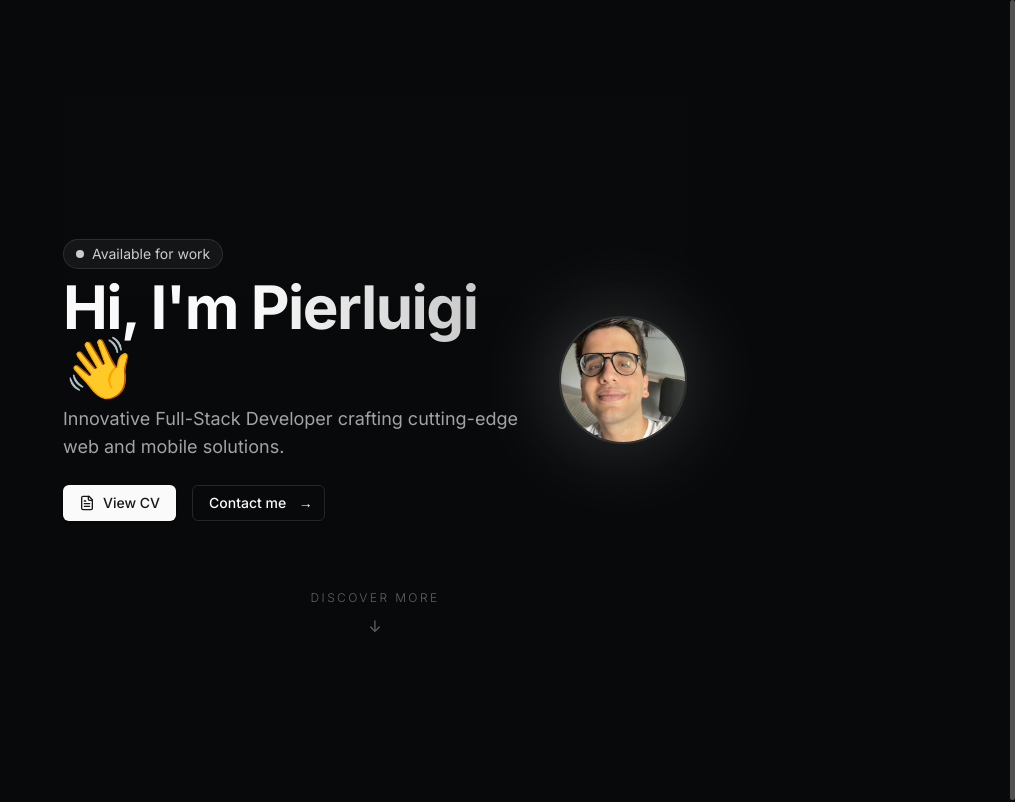
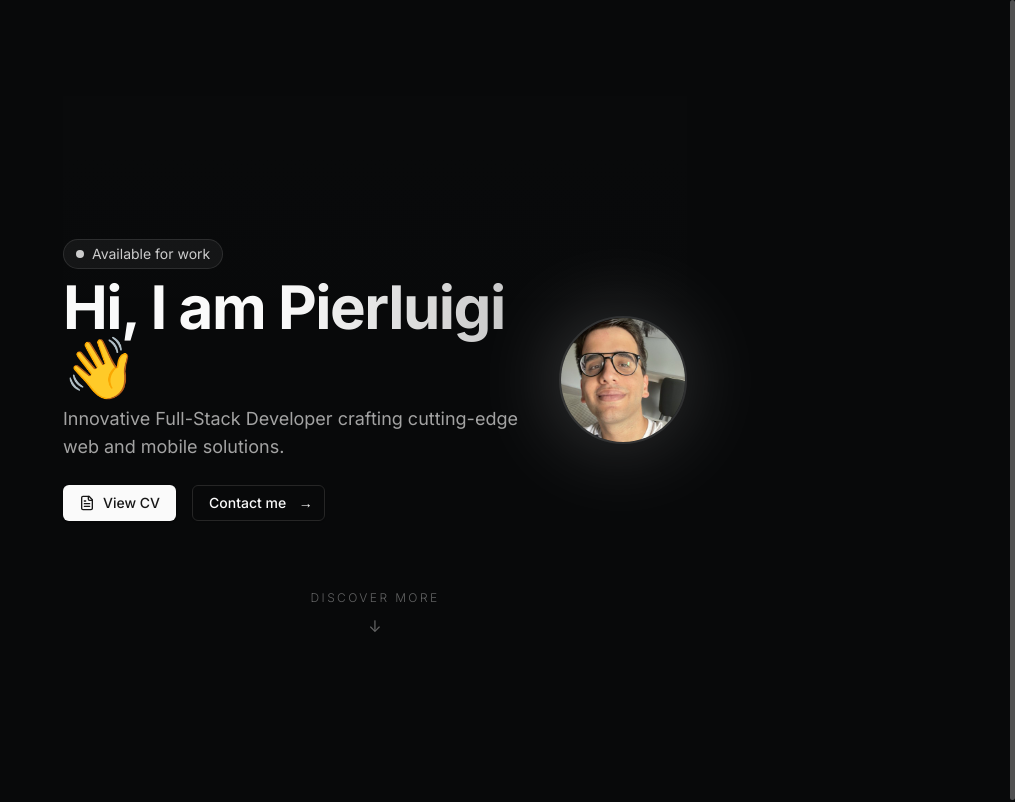
Before and after one commit to Rizzu97/final-portfolio, a Next.js app: page / in a window 1280 px wide. Shown: the top 802 px of the page, without its empty margins (265-1280 px from the left). Built offline with nearby package versions, Linux system fonts and the light colour scheme.

Commit message:
fix apostrofo

```diff
--- a/src/app/page.tsx
+++ b/src/app/page.tsx
@@ -96,7 +96,7 @@ export default function Page() {
                   transition={{ duration: 0.5, delay: 0.3 }}
                 >
                   <h1 className="text-4xl md:text-5xl lg:text-6xl font-bold tracking-tight">
-                    Hi, I'm{" "}
+                    Hi, I am{" "}
                     <span className="bg-clip-text text-transparent bg-gradient-to-r from-primary to-primary/80">
                       {DATA.name.split(" ")[0]}
                     </span>{" "}
```
